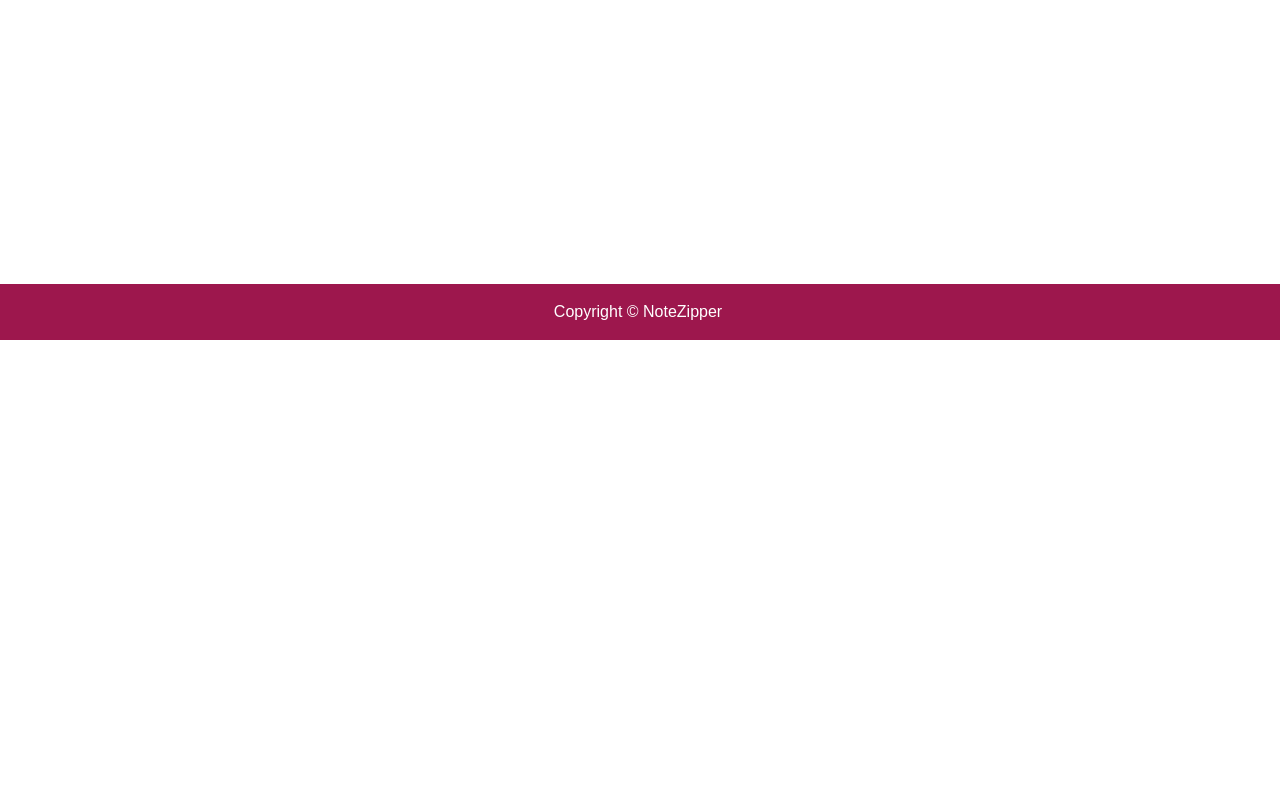
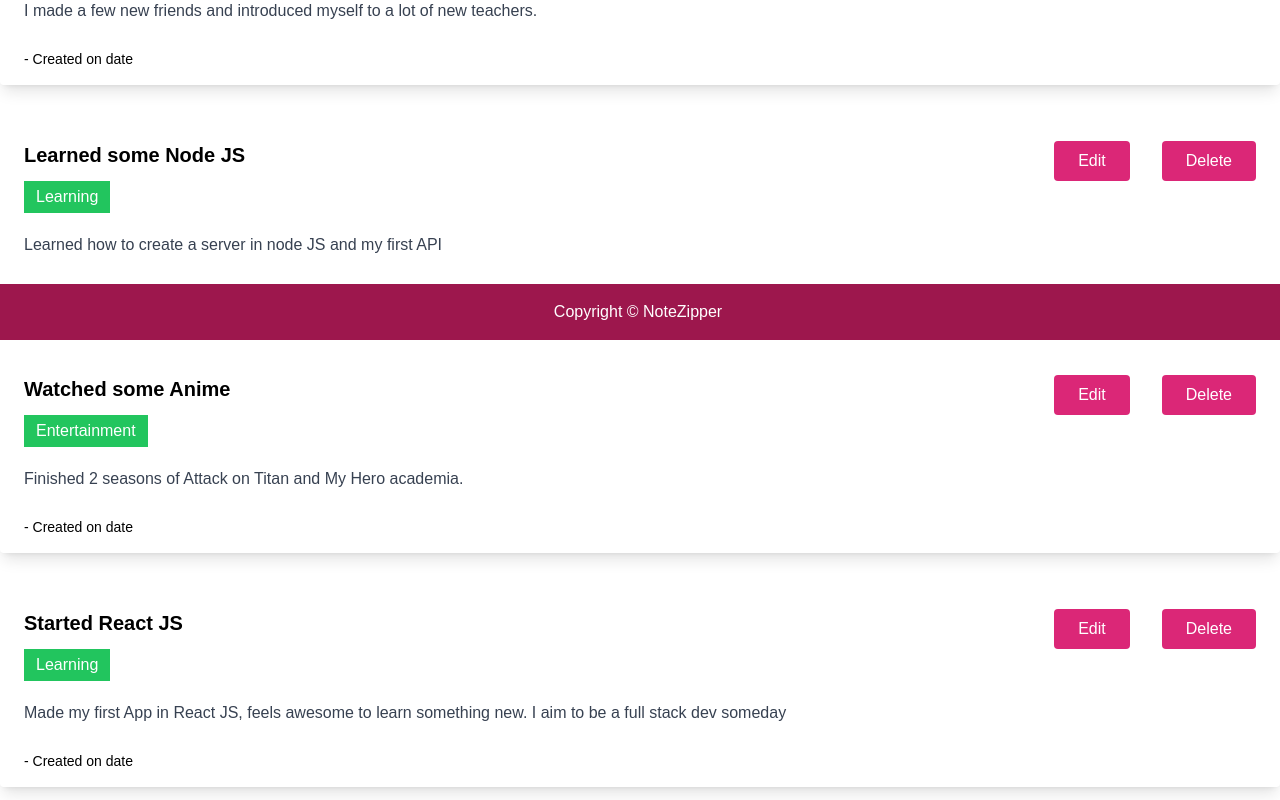
Before and after one commit to ankitojha07/NotesStore, a React (Create React App) app in the folder frontend/: page /mynotes in a window 1280 px wide. Shown: the part 460-1260 px from the top of the page. Before the commit the page ends 800 px from the top, so only its background shows below. Built offline with nearby package versions, Linux system fonts and the light colour scheme.

Commit message:
notes edit and delete page is created

```diff
--- a/frontend/src/components/screens/landingpage/LandingPage.jsx
+++ b/frontend/src/components/screens/landingpage/LandingPage.jsx
@@ -26,16 +26,13 @@ const LandingPage = () => {
         </span>
       </blockquote>
       <div className="flex flex-row mt-10">
-        <a href="/login">
         <button class="bg-transparent hover:bg-pink-500 text-pink-700 font-semibold hover:text-white py-2 px-4 border border-pink-500 hover:border-transparent rounded-full">
           Sign up
         </button>
-        </a>
-        <a href="/signup">
+
         <button class="bg-pink-500 hover:bg-pink-700 ml-10 text-white font-bold py-2 px-4 rounded-full">
           Log in
         </button>
-        </a>
       </div>
     </div>
   );
--- a/frontend/src/components/screens/myNotes/MyNotes.jsx
+++ b/frontend/src/components/screens/myNotes/MyNotes.jsx
@@ -3,12 +3,45 @@ import MainScreen from "../../reusables/MainScreen";
 import Button from "../../reusables/Button";
 import { Link } from "react-router-dom";
 
+import notes from "../../../data/notes";
+
 const MyNotes = () => {
+  const deleteHandler = (id) => {
+    if (window.confirm("Are you sure")) {
+    }
+  };
+
   return (
     <MainScreen title="Welcome back Ankit Ojha...">
       <Link to="createnote" className="mt-10">
         <Button>Create New Note</Button>
       </Link>
+      {notes.map((note) => (
+        <div class="max-w-full rounded overflow-hidden shadow-lg mt-10">
+          <div class="px-6 py-4">
+            <div className="flex flex-row justify-between">
+              <div class="font-bold text-xl mb-2">{note.title}</div>
+              <div className="buttons">
+                <Button>
+                  <Link to={`/note/${note._id}`}>Edit</Link>
+                </Button>
+                <Button>
+                  <Link onClick={() => deleteHandler(note._id)}>Delete</Link>{" "}
+                </Button>
+              </div>
+            </div>
+            <h4 className="bg-green-500 w-min px-3 py-1 text-white">
+              {note.category}
+            </h4>
+            <p class="text-gray-700 text-base mt-5">{note.content}</p>
+          </div>
+          <div class="px-6 pt-2 pb-2">
+            <span class="inline-block text-sm font-medium text-black mr-2 mb-2">
+              - Created on date
+            </span>
+          </div>
+        </div>
+      ))}
     </MainScreen>
   );
 };
--- a/frontend/src/data/notes.js
+++ b/frontend/src/data/notes.js
@@ -25,6 +25,20 @@ const notes = [
         "Made my first App in React JS, feels awesome to learn something new. I aim to be a full stack dev someday",
       category: "Learning",
     },
+    {
+      _id: 5,
+      title: "Started React JS",
+      content:
+        "Made my first App in React JS, feels awesome to learn something new. I aim to be a full stack dev someday",
+      category: "Learning",
+    },
+    {
+      _id: 6,
+      title: "Started React JS",
+      content:
+        "Made my first App in React JS, feels awesome to learn something new. I aim to be a full stack dev someday",
+      category: "Learning",
+    },
   ];
 
   module.exports = notes;
```
Lines whose indentation alone changed are shown as unchanged.
